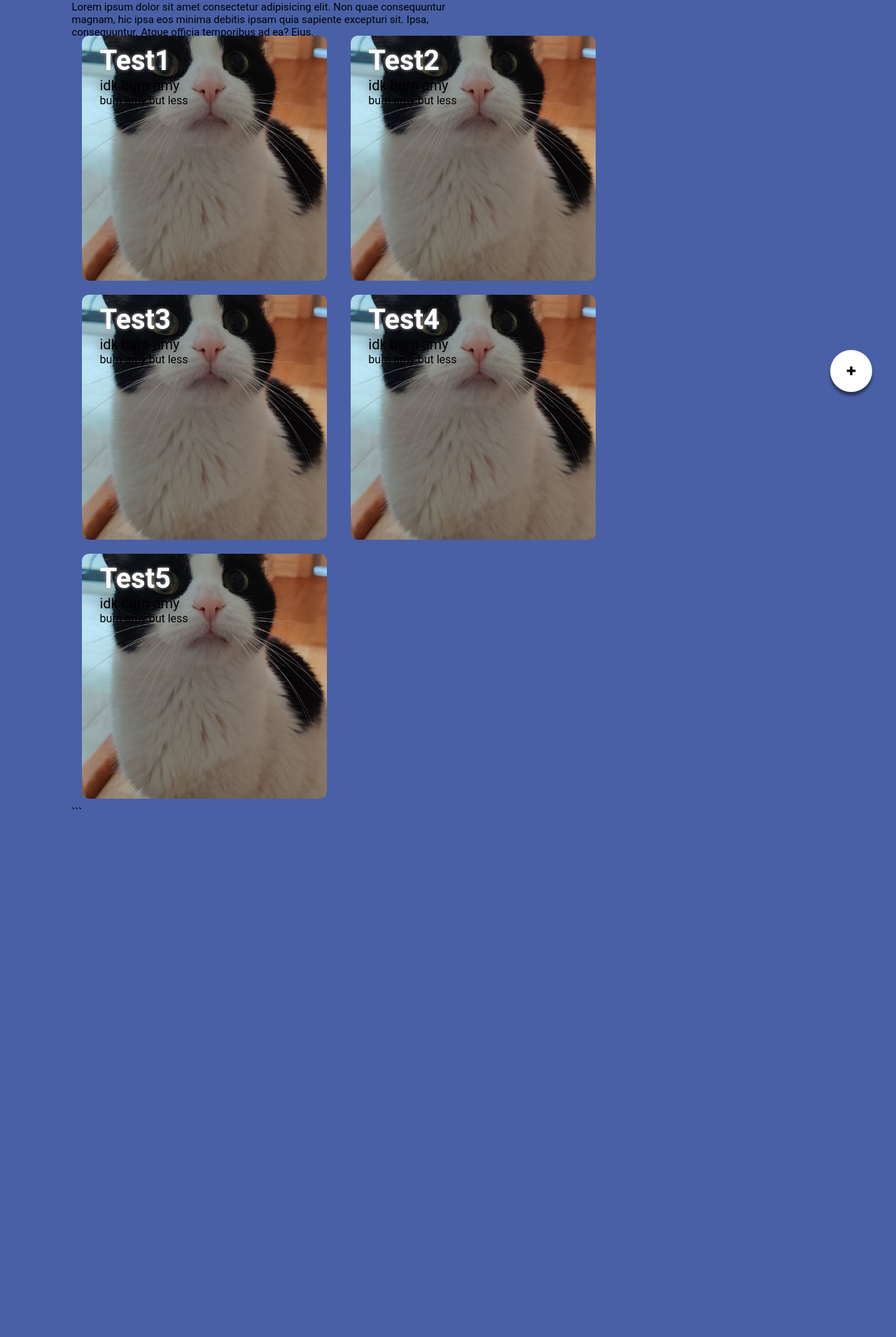
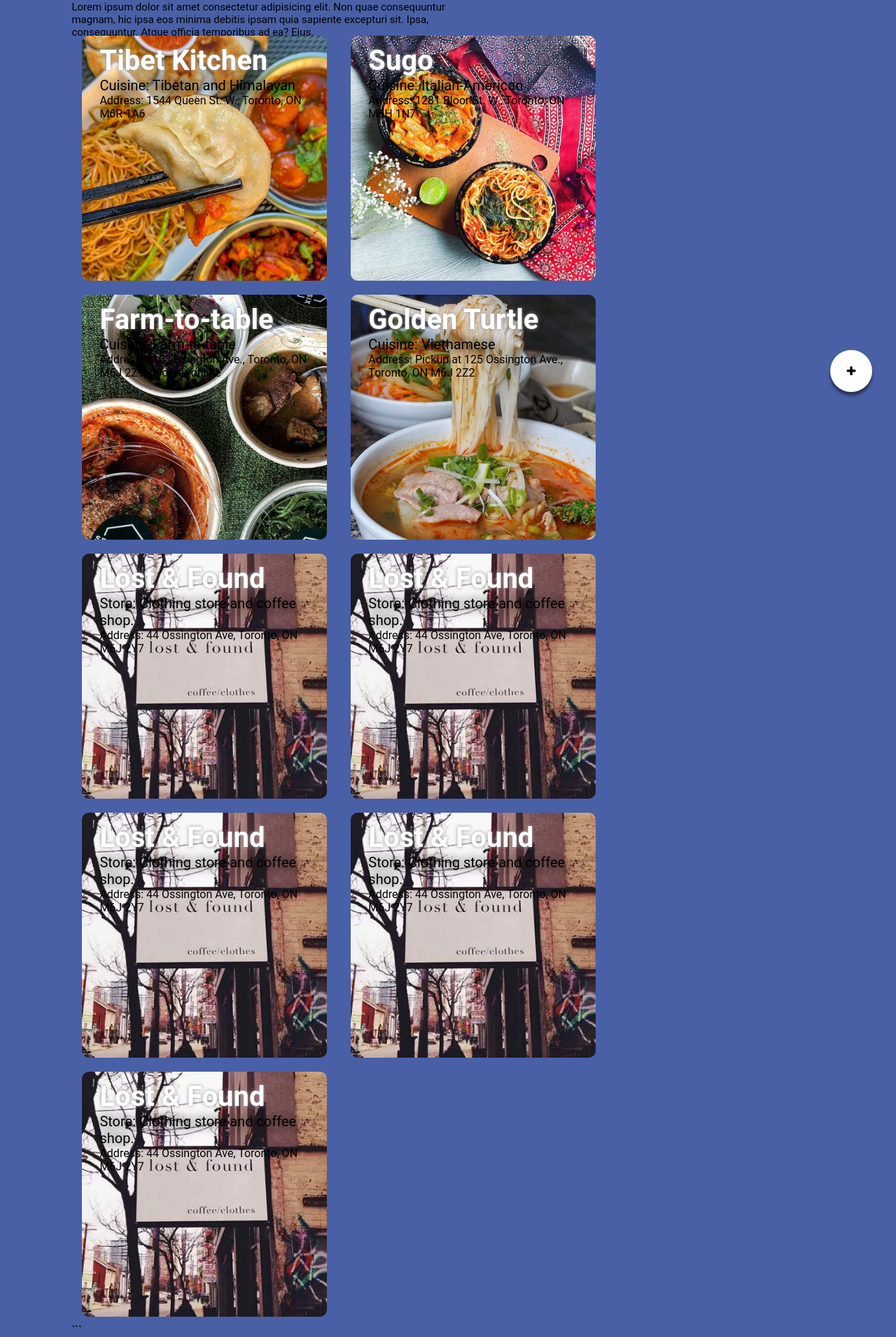
Before and after one commit to kevshao/uofthacks, a Flask app: page / in a window 1280 px wide. Shown: the part 218-2128 px from the top of the page at 70% size. Before the commit the page ends 1374 px from the top, so only its background shows below. Run offline with Flask 2, Linux system fonts and the light colour scheme.

Commit message:
seggsie
lmao *cries*

```diff
--- a/website/static/styles/style.css
+++ b/website/static/styles/style.css
@@ -106,20 +106,33 @@
 }
 
 .card1{
-    background:  url('mao.jpg') no-repeat center center/cover;
+    background:  url('Tibet\ Kitchen.PNG') no-repeat center center/cover;
 }
 .card2{
-    background:  url('mao.jpg') no-repeat center center/cover;
+    background:  url('sugo.PNG') no-repeat center center/cover;
 }
 .card3{
-    background:  url('mao.jpg') no-repeat center center/cover;
+    background:  url('seasons.PNG') no-repeat center center/cover;
 }
 .card4{
-    background:  url('mao.jpg') no-repeat center center/cover;
+    background:  url('pho.PNG') no-repeat center center/cover;
 }
 .card5{
-    background:  url('mao.jpg') no-repeat center center/cover;
+    background:  url('lost.PNG') no-repeat center center/cover;
 }
+.card6{
+    background:  url('lost.PNG') no-repeat center center/cover;
+}
+.card7{
+    background:  url('lost.PNG') no-repeat center center/cover;
+}
+.card8{
+    background:  url('lost.PNG') no-repeat center center/cover;
+}
+.card9{
+    background:  url('lost.PNG') no-repeat center center/cover;
+}
+
 
 /*--------------Everything needed for the button to add buinessess--------------*/
 /*
--- a/website/templates/index.html
+++ b/website/templates/index.html
@@ -29,29 +29,50 @@
         </div>
 
         <div class = "card card1">
-            <h5> Test1 </h5>
-            <p>idk burn amy</p>
-            <p2>burn amy but less</p2>
+            <h5> Tibet Kitchen </h5>
+            <p>Cuisine: Tibetan and Himalayan</p>
+            <p2>Address: 1544 Queen St. W., Toronto, ON
+                M6R 1A6</p2>
         </div>
         <div class = "card card2">
-            <h5> Test2 </h5>
-            <p>idk burn amy</p>
-            <p2>burn amy but less</p2>
+            <h5> Sugo </h5>
+            <p>Cuisine: Italian-American</p>
+            <p2>Address: 1281 Bloor St. W., Toronto, ON M6H 1N7</p2>
         </div>
         <div class = "card card3">
-            <h5> Test3 </h5>
-            <p>idk burn amy</p>
-            <p2>burn amy but less</p2>
+            <h5> Farm-to-table </h5>
+            <p>Cuisine: Farm-to-table</p>
+            <p2>Address: 216 Ossington Ave., Toronto, ON M6J 2Z9, or order online</p2>
         </div>
         <div class = "card card4">
-            <h5> Test4 </h5>
-            <p>idk burn amy</p>
-            <p2>burn amy but less</p2>
+            <h5> Golden Turtle </h5>
+            <p>Cuisine: Vietnamese</p>
+            <p2>Address: Pickup at 125 Ossington Ave., Toronto, ON M6J 2Z2</p2>
         </div>
         <div class = "card card5">
-            <h5> Test5 </h5>
-            <p>idk burn amy</p>
-            <p2>burn amy but less</p2>
+            <h5> Lost & Found </h5>
+            <p>Store: Clothing store and coffee shop.</p>
+            <p2>Address: 44 Ossington Ave, Toronto, ON M6J 2Y7</p2>
+        </div>
+        <div class = "card card6">
+            <h5> Lost & Found </h5>
+            <p>Store: Clothing store and coffee shop.</p>
+            <p2>Address: 44 Ossington Ave, Toronto, ON M6J 2Y7</p2>
+        </div>
+        <div class = "card card7">
+            <h5> Lost & Found </h5>
+            <p>Store: Clothing store and coffee shop.</p>
+            <p2>Address: 44 Ossington Ave, Toronto, ON M6J 2Y7</p2>
+        </div>
+        <div class = "card card8">
+            <h5> Lost & Found </h5>
+            <p>Store: Clothing store and coffee shop.</p>
+            <p2>Address: 44 Ossington Ave, Toronto, ON M6J 2Y7</p2>
+        </div>
+        <div class = "card card9">
+            <h5> Lost & Found </h5>
+            <p>Store: Clothing store and coffee shop.</p>
+            <p2>Address: 44 Ossington Ave, Toronto, ON M6J 2Y7</p2>
         </div>
 
     <!--    <button id ="open">
```
Also changed, not shown: website/static/styles/BTP.PNG (added), website/static/styles/Tibet Kitchen.PNG (added), website/static/styles/broplease.PNG (added), website/static/styles/lost.PNG (added), website/static/styles/pho.PNG (added), website/static/styles/seasons.PNG (added), website/static/styles/sugo.PNG (added).
